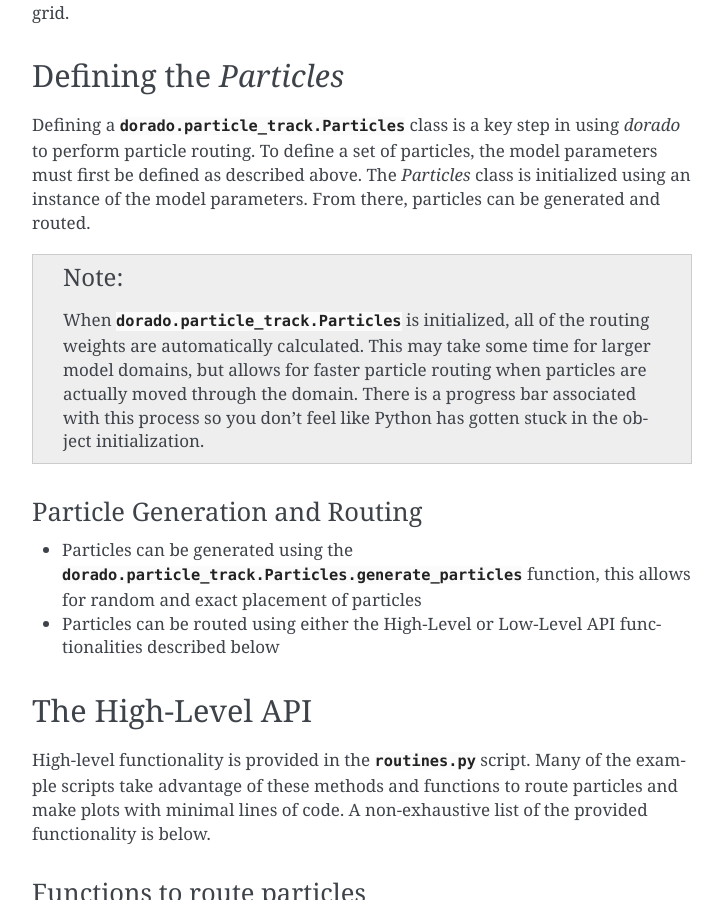
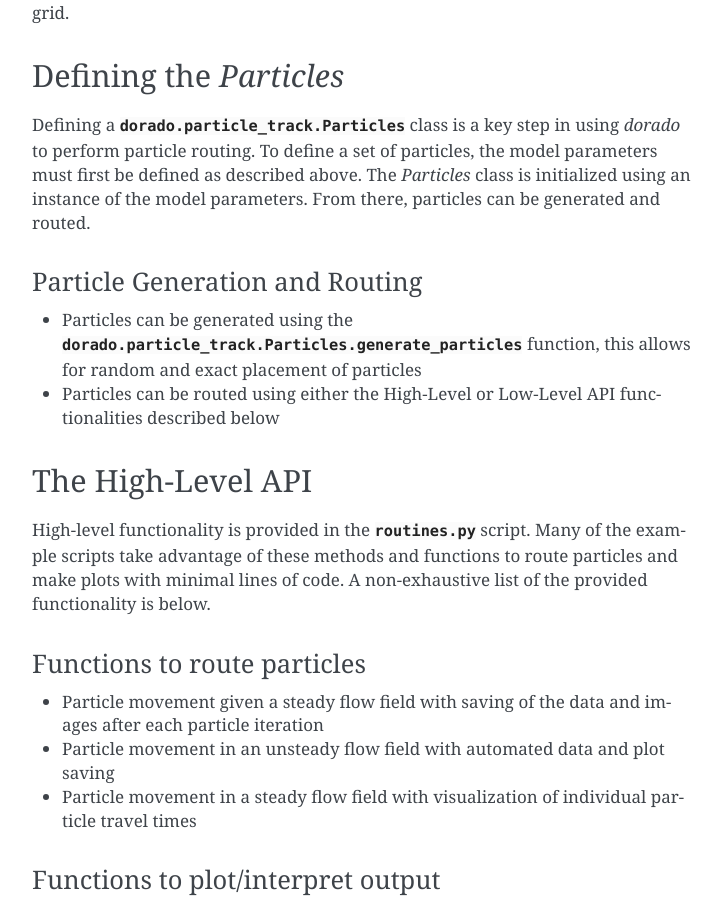
Before and after one commit to passaH2O/dorado, a Sphinx documentation site: the page built from docs/source/userguide/index.rst, in a window 1280 px wide and 900 px high, scrolled down 1337 px. Shown: the whole window, without its empty margins (388-1111 px from the left). Built offline with Sphinx 7.4.7, drawn with Linux system fonts in a browser that asks for light colours; formulas are drawn with MathJax 3.

```diff
--- a/docs/source/userguide/index.rst
+++ b/docs/source/userguide/index.rst
@@ -53,14 +53,6 @@ Defining the `Particles`
 
 Defining a :obj:`dorado.particle_track.Particles` class is a key step in using `dorado` to perform particle routing. To define a set of particles, the model parameters must first be defined as described above. The `Particles` class is initialized using an instance of the model parameters. From there, particles can be generated and routed.
 
-.. Note::
-    When :obj:`dorado.particle_track.Particles` is initialized, all of the
-    routing weights are automatically calculated. This may take some time for
-    larger model domains, but allows for faster particle routing when particles
-    are actually moved through the domain. There is a progress bar associated
-    with this process so you don't feel like Python has gotten stuck in the
-    object initialization.
-
 Particle Generation and Routing
 ^^^^^^^^^^^^^^^^^^^^^^^^^^^^^^^
 
--- a/dorado/__init__.py
+++ b/dorado/__init__.py
@@ -1,4 +1,4 @@
-__version__ = "2.4.0"
+__version__ = "2.4.1"
 
 
 from . import lagrangian_walker
```
Also changed, not shown: 1 other file.
